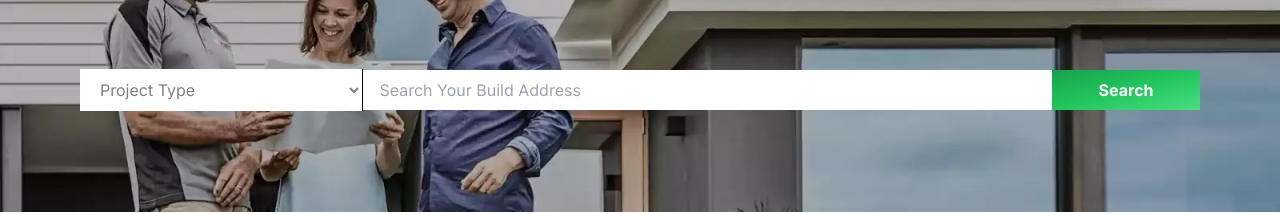
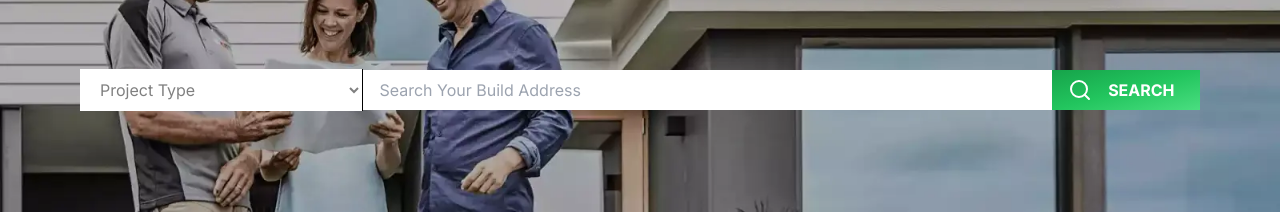
Before and after one commit to dharminderkumar-tmpl/james-hardie-learning, a Next.js app: page / in a window 1280 px wide. Shown: the part 3232-3446 px from the top of the page. Built offline with nearby package versions, Linux system fonts and the light colour scheme.

Commit message:
search button

```diff
--- a/src/app/components/Builder.tsx
+++ b/src/app/components/Builder.tsx
@@ -1,5 +1,6 @@
 import React from "react";
 import "./Builder.css";
+import { Search } from 'lucide-react';
 function Builder() {
   return (
     <div className="mt-20 relative">
@@ -35,9 +36,12 @@ function Builder() {
             className=" py-2 px-4  w-full"
           />
 
-          <button className="bg-gradient-to-br from-green-600 via-green-500 to-green-400 hover:bg-gradient-to-br hover:from-green-900 hover:via-green-900 hover:to-green-900 text-white font-bold py-2 px-4 focus:outline-none focus:shadow-outline w-1/5">
-            Search
+
+            <button className=" flex items-center gap-4 bg-gradient-to-br from-green-600 via-green-500 to-green-400 hover:bg-gradient-to-br hover:from-green-900 hover:via-green-900 hover:to-green-900 text-white font-bold py-2 px-4 focus:outline-none focus:shadow-outline w-1/5">
+            <Search/>
+            SEARCH
           </button>
+
         </div>
       </div>
     </div>
```
